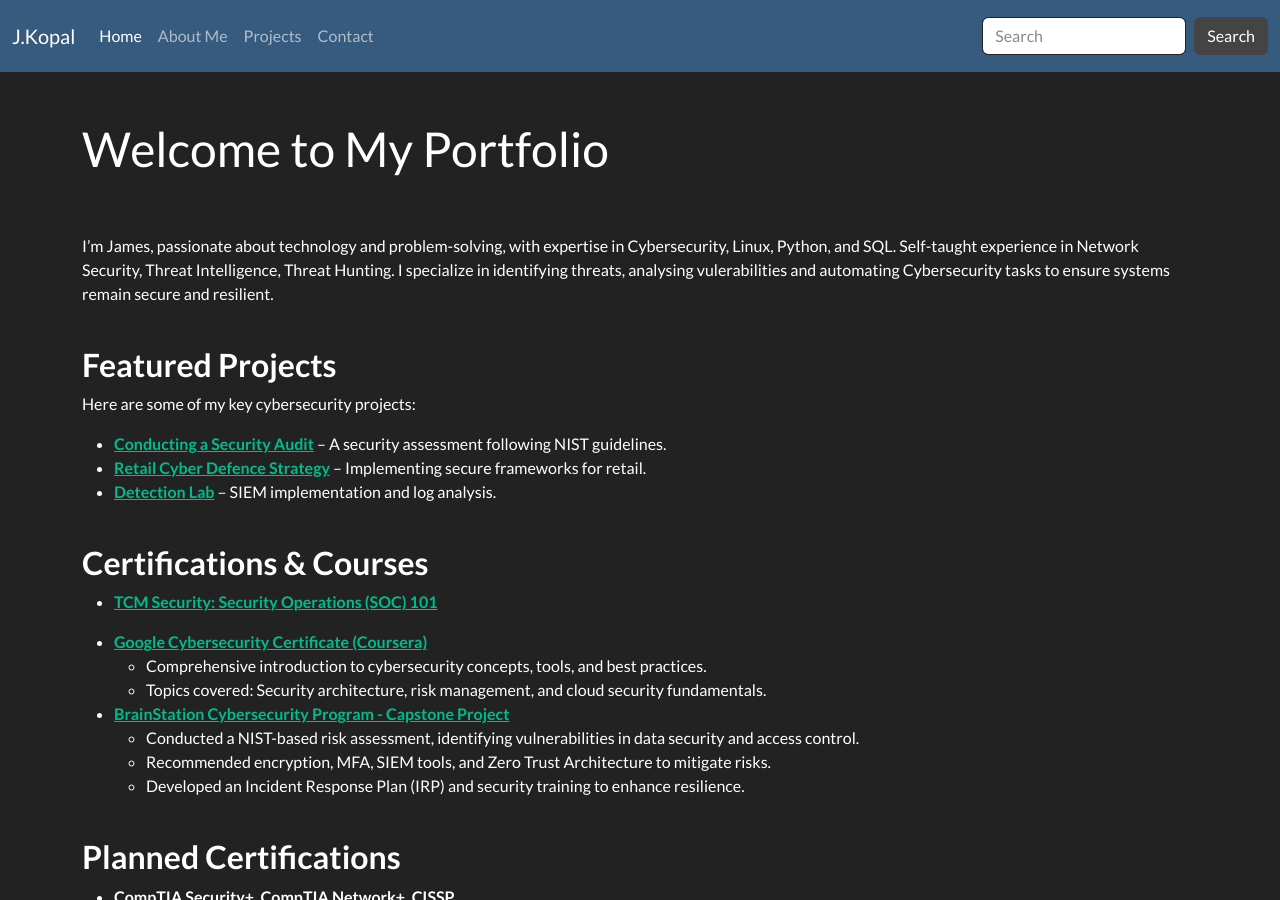
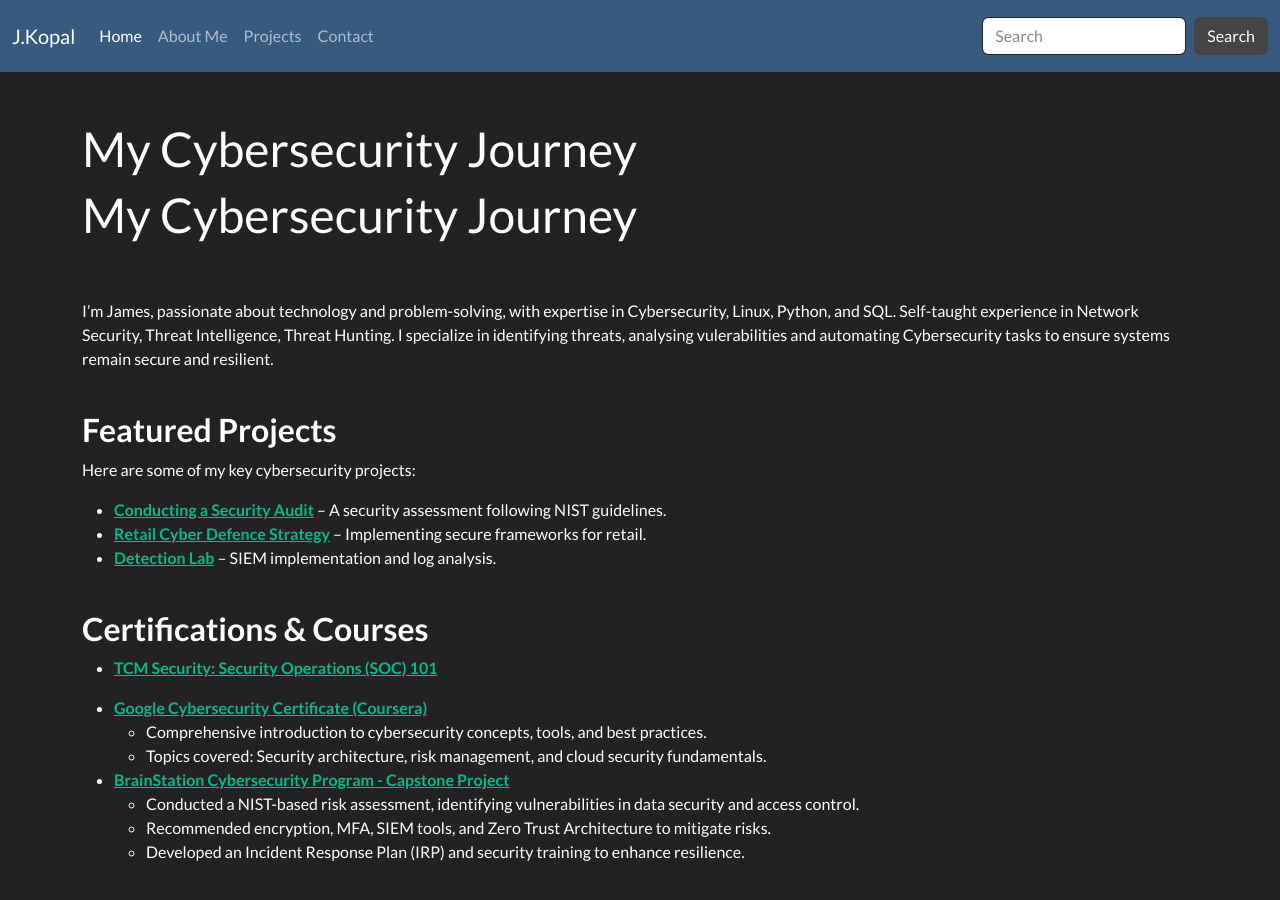
Before and after one commit to JKopal101/jkopal101.github.io, a Jekyll site: the page built from index.md, in a window 1280 px wide and 900 px high. Built offline with Jekyll 4.4.1, drawn with Linux system fonts in a browser that asks for light colours.

Commit message:
Update index.md

```diff
--- a/index.md
+++ b/index.md
@@ -1,8 +1,9 @@
 ---
 layout: page
-title: Welcome to My Portfolio
+title: My Cybersecurity Journey
 ---
 
+# My Cybersecurity Journey
 
 <br><br>
 I'm James, passionate about technology and problem-solving, with expertise in Cybersecurity, Linux, Python, and SQL. Self-taught experience in Network Security, Threat Intelligence, Threat Hunting. I specialize in identifying threats, analysing vulerabilities and automating Cybersecurity tasks to ensure systems remain secure and resilient.
```
